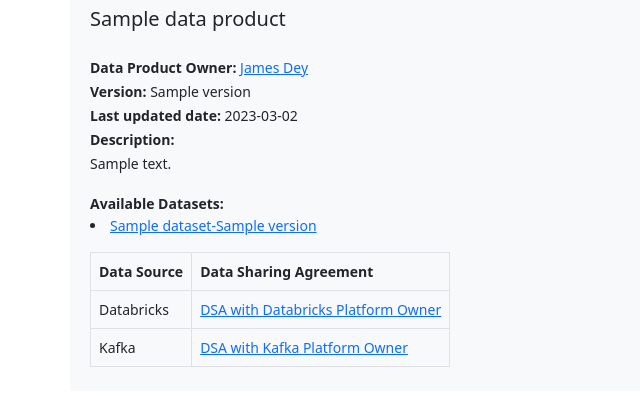
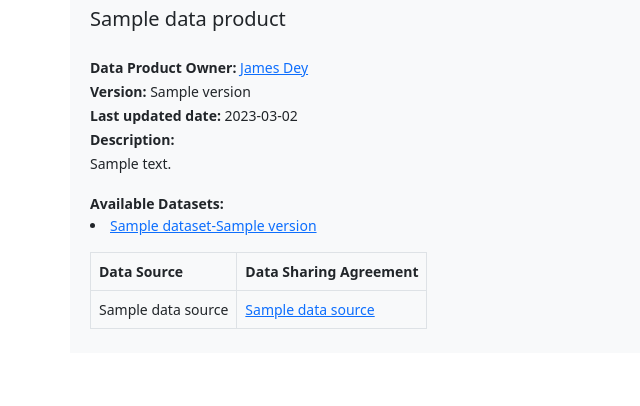
Before and after one commit to deytalytics/DataMarketplace, a Flask app: template templates/permitted_data_products.html in a window 1280 px wide. Shown: the part 139-545 px from the top of the page, without its empty margins (0-640 px from the left). Run offline with Flask 3, Linux system fonts and the light colour scheme; the template is opened without the code that fills it: most values are stand-ins (such as "Sample title", 1, 10 or a date in 2020); parts of the project's set-up code (start-up, migrations or seed data) failed here and were passed over.

Commit message:
data source and data sharing agreement metadata now comes from tables.

```diff
--- a/app.py
+++ b/app.py
@@ -9,11 +9,14 @@
 
 app = Flask(__name__)
 
-query = "select * from data_products dp, dp_docs d where d.dp_id = dp.id"
+query = "select * from data_products dp"
 dp_metadata = fetch_metadata(query)
 
+query = "select ds.name as data_source_name, dsa.name as dsa_name, url_suffix from data_product_data_sources ds, data_source_data_sharing_agreements dsa where dsa.data_source_id=ds.id"
+data_src_metadata = fetch_metadata(query)
+
 query = "select * from target_datasets td, target_dataset_versions tdv where tdv.ds_id = td.id"
-ds_metadata = fetch_metadata(query)
+dataset_metadata = fetch_metadata(query)
 
 
 @app.route('/')
@@ -22,7 +25,7 @@
 
 @app.route('/permitted_data_products')
 def permitted_data_products():
-    return render_template('permitted_data_products.html',url=url,dp_metadata=dp_metadata, ds_metadata=ds_metadata)
+    return render_template('permitted_data_products.html',url=url,dp_metadata=dp_metadata, dataset_metadata=dataset_metadata, data_src_metadata=data_src_metadata)
 
 @app.route('/dataset')
 def dataset():
--- a/templates/permitted_data_products.html
+++ b/templates/permitted_data_products.html
@@ -30,7 +30,7 @@
             <div class="p-2">
                 <small>
                     <b>Available Datasets:</b><br>
-                    {% for dataset in ds_metadata %}
+                    {% for dataset in dataset_metadata %}
 
                     <li><a href="/dataset?ds_id={{ dataset.ds_id }}&ds_version_id={{ dataset.id }}">{{ dataset.name }}-{{ dataset.version }}</a></li>
 
@@ -46,14 +46,12 @@
                           <th>Data Source</th>
                           <th>Data Sharing Agreement</th>
                       </tr>
-                      <tr>
-                          <td>Databricks</td>
-                          <td><a href="{{ url }}static/docs/Databricks-Data_Product_PoC_DSA.docx">DSA with Databricks Platform Owner</a></td>
-                      </tr>
-                      <tr>
-                          <td>Kafka</td>
-                          <td><a href="{{ url }}static/docs/Kafka-Data_Product_PoC_DSA.docx">DSA with Kafka Platform Owner</a></td>
-                      </tr>
+                      {% for data_source in data_src_metadata %}
+                          <tr>
+                              <td>{{ data_source.data_source_name }}</td>
+                              <td><a href="{{ url }}{{ data_source.url_suffix }}">{{ data_source.dsa_name }}</a></td>
+                          </tr>
+                      {% endfor %}
                   </table>
             </div>
         </div>
```
